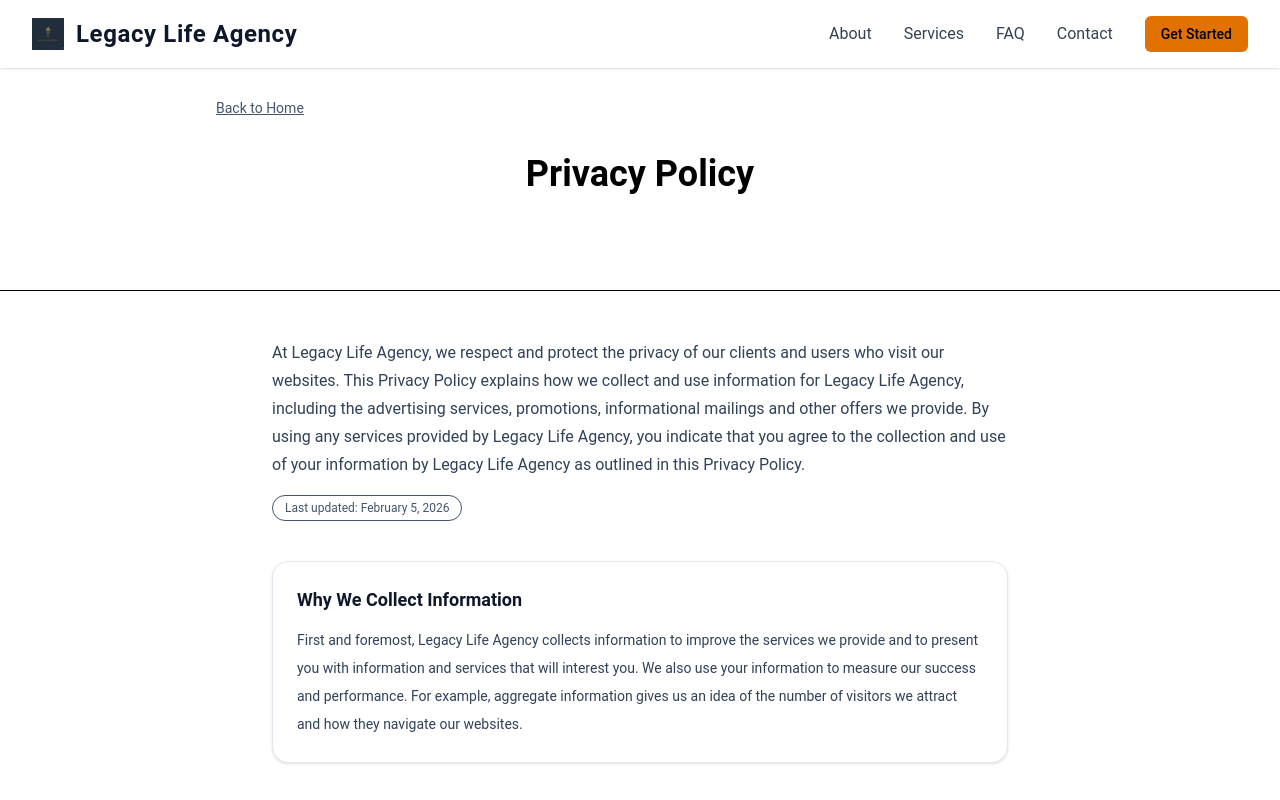
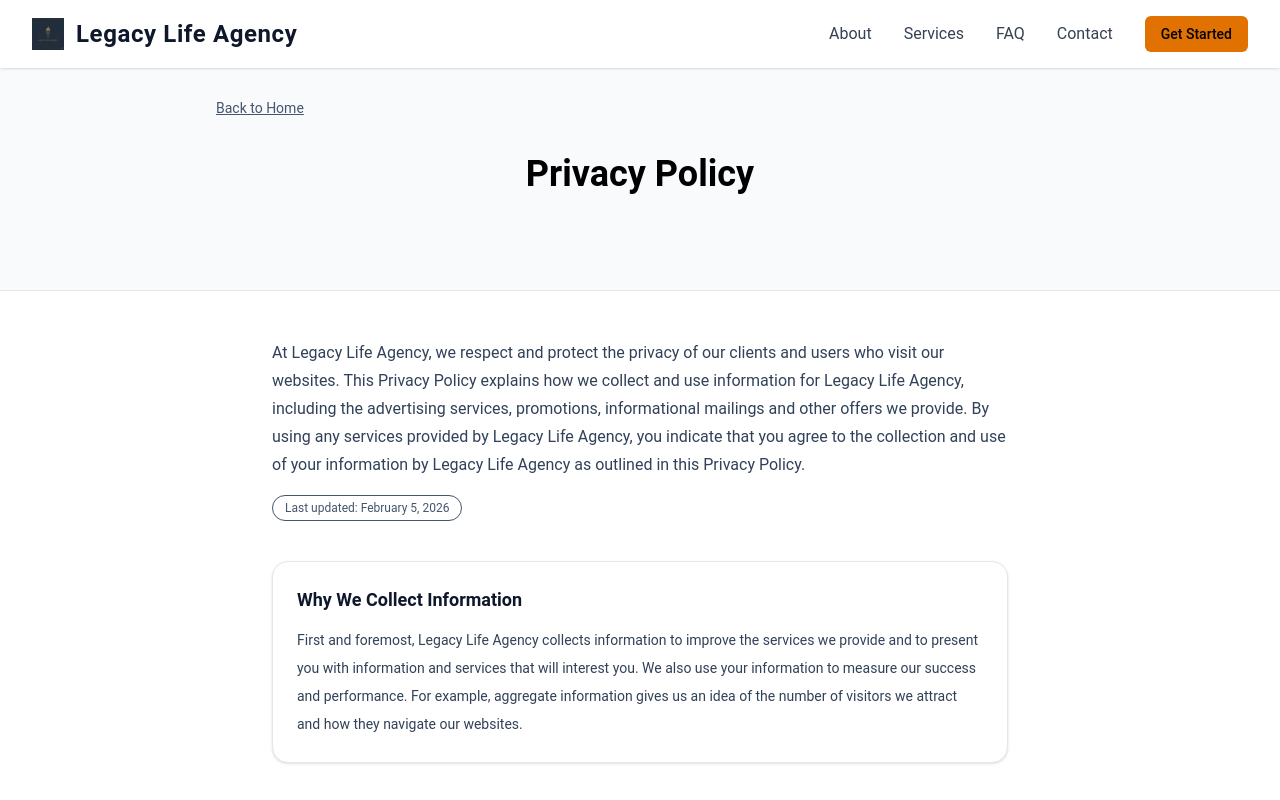
Before and after one commit to rmathew21/legacy-life-agency, a React (Vite) app: page /privacy in a window 1280 px wide. Shown: the top 800 px of the page. Built offline with nearby package versions, Linux system fonts and the light colour scheme.

Commit message:
updated styling in LegalLayout by adding background color

```diff
--- a/src/pages/LegalLayout.jsx
+++ b/src/pages/LegalLayout.jsx
@@ -3,12 +3,17 @@ import { Link } from "react-router-dom";
 export default function LegalLayout({ title, children }) {
   return (
     <div className="min-h-screen bg-white">
-            <header className="border-b">
+      <header className="border-b border-slate-200 bg-slate-50">
         <div className="max-w-4xl mx-auto px-6 py-24">
-                    <Link to="/" className="inline-block mb-6 text-sm underline text-slate-600 hover:text-slate-900">
+          <Link
+            to="/"
+            className="inline-block mb-6 text-sm underline text-slate-600 hover:text-slate-900"
+          >
             Back to Home
           </Link>
-                    <h1 className="text-center text-3xl md:text-4xl font-bold mt-3">{title}</h1>
+          <h1 className="text-center text-3xl md:text-4xl font-bold mt-3">
+            {title}
+          </h1>
         </div>
       </header>
 
```
Lines whose indentation alone changed are shown as unchanged.
